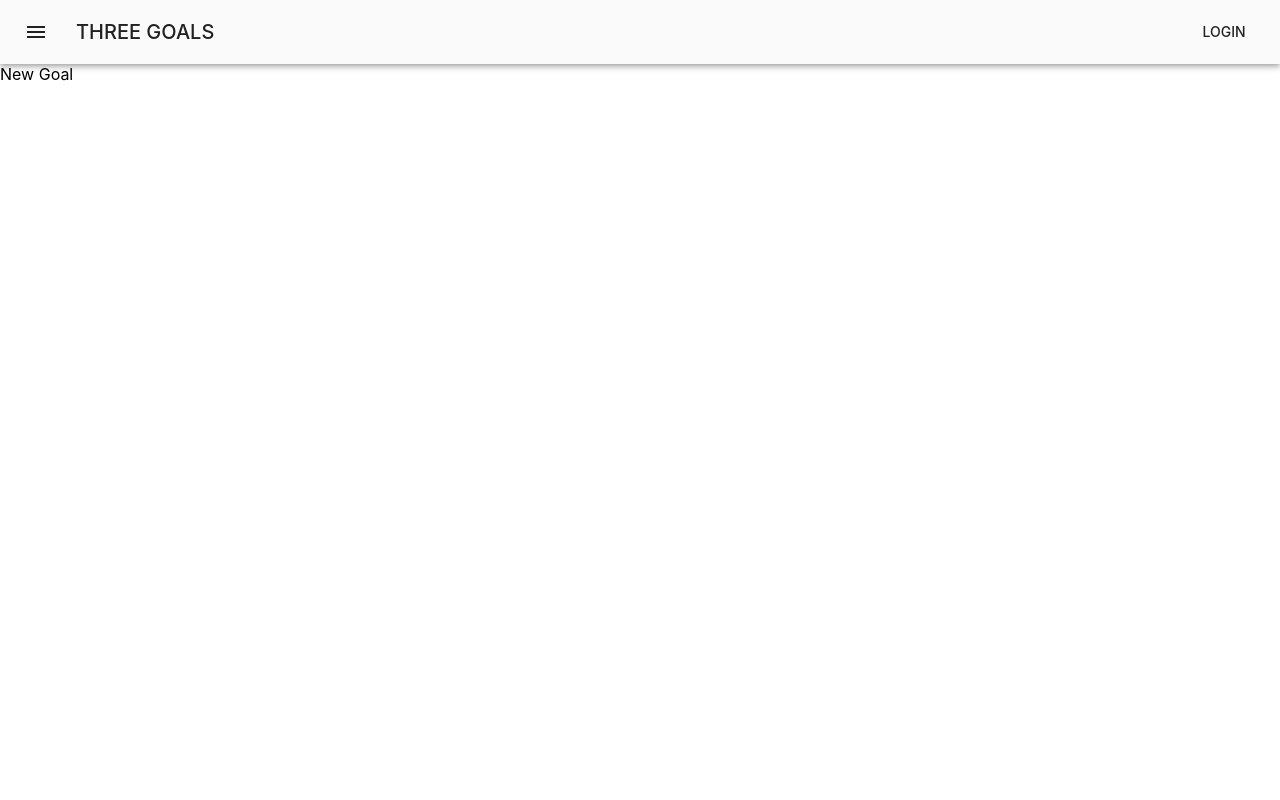
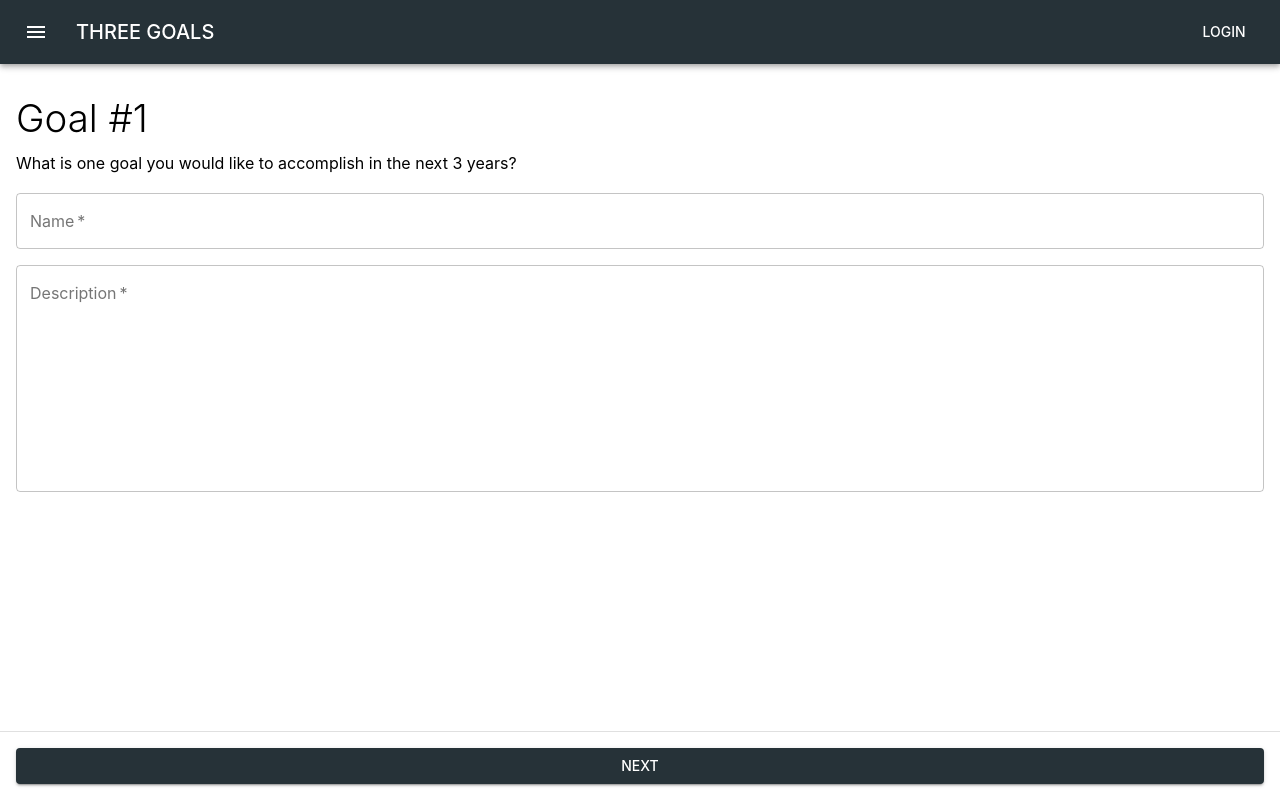
Before and after one commit to whitzhu/three-goals, a React (Create React App) app: page /new in a window 1280 px wide. Built offline with nearby package versions, Linux system fonts and the light colour scheme; no server answers.

Commit message:
NewGoal3Years - add textfield

```diff
--- a/src/components/NewGoalFlow/NewGoal.js
+++ b/src/components/NewGoalFlow/NewGoal.js
@@ -1,3 +1,54 @@
+import { Box, Button, Divider, TextField, Typography } from "@material-ui/core";
+
 export default function NewGoal() {
-  return <div>New Goal</div>;
+  return (
+    <Box display="flex" flexDirection="column" mr={2} ml={2} mt={4} mb={4}>
+      <Box mb={2}>
+        <Box mb={1}>
+          <Typography variant="h1">Goal #1</Typography>
+        </Box>
+        <Typography variant="subtitle1">
+          What is one goal you would like to accomplish in the next 3 years?
+        </Typography>
+      </Box>
+      <Box mb={2}>
+        <TextField
+          fullWidth
+          required
+          label="Name"
+          variant="outlined"
+          placeholder="Give your goal a name"
+        />
+      </Box>
+      <Box mb={2}>
+        <TextField
+          fullWidth
+          multiline
+          required
+          minRows={10}
+          label="Description"
+          variant="outlined"
+          placeholder="Describe your goal and why is this important"
+        />
+      </Box>
+      <Box
+        display="flex"
+        flexDirection="column"
+        position="fixed"
+        flexGrow="1"
+        right="0"
+        bottom="0"
+        width={1}
+        bgcolor="#fff"
+      >
+        <Divider />
+
+        <Box m={2}>
+          <Button variant="contained" color="primary" fullWidth>
+            Next
+          </Button>
+        </Box>
+      </Box>
+    </Box>
+  );
 }
--- a/src/util/Theme/Theme.js
+++ b/src/util/Theme/Theme.js
@@ -3,10 +3,10 @@ import { createTheme } from "@material-ui/core/styles";
 const theme = createTheme({
   palette: {
     primary: {
-      main: "#fafafa",
+      main: "#263238",
     },
     secondary: {
-      main: "#263238",
+      main: "#fff",
     },
     error: {
       main: "#dd2c00",
@@ -28,6 +28,9 @@ const theme = createTheme({
       '"Segoe UI Emoji"',
       '"Segoe UI Symbol"',
     ].join(","),
+    h1: {
+      fontSize: "2.4rem",
+    },
   },
 });
 
```
